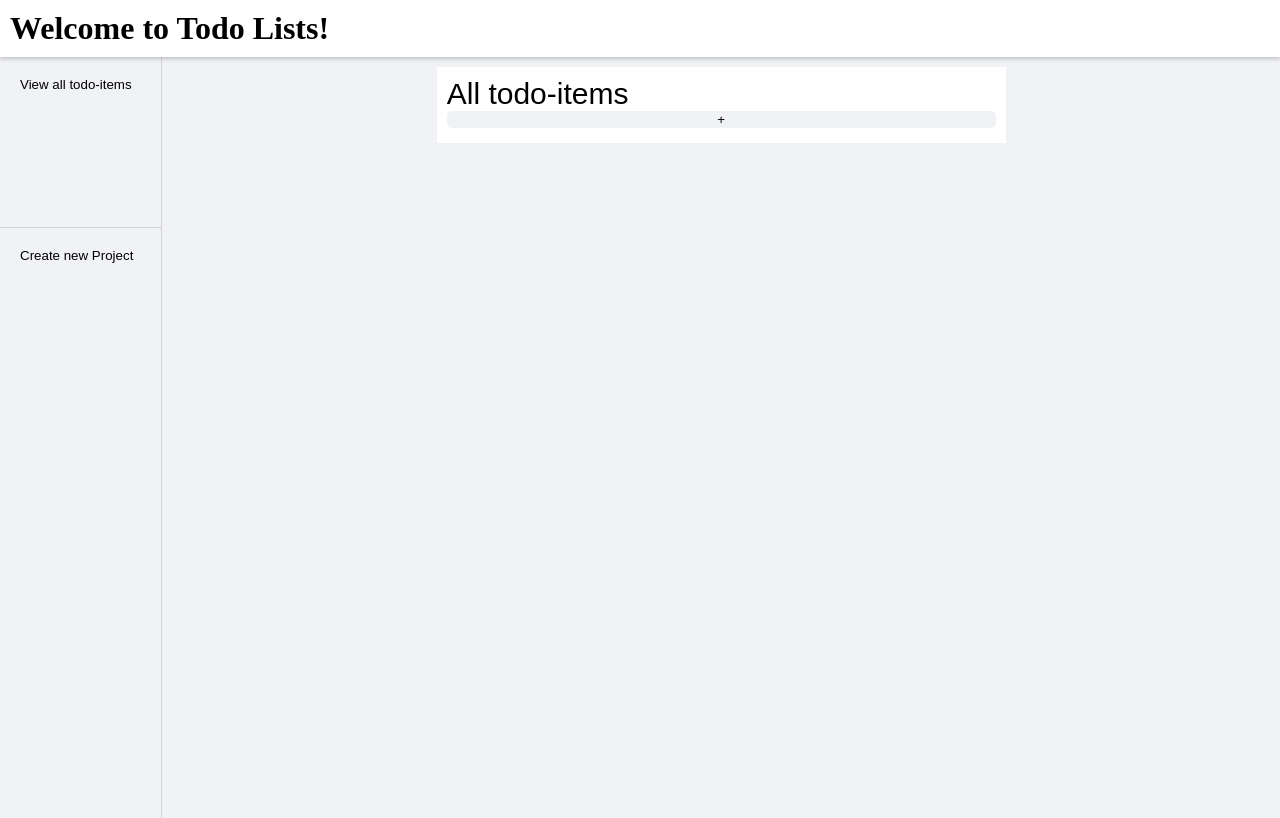
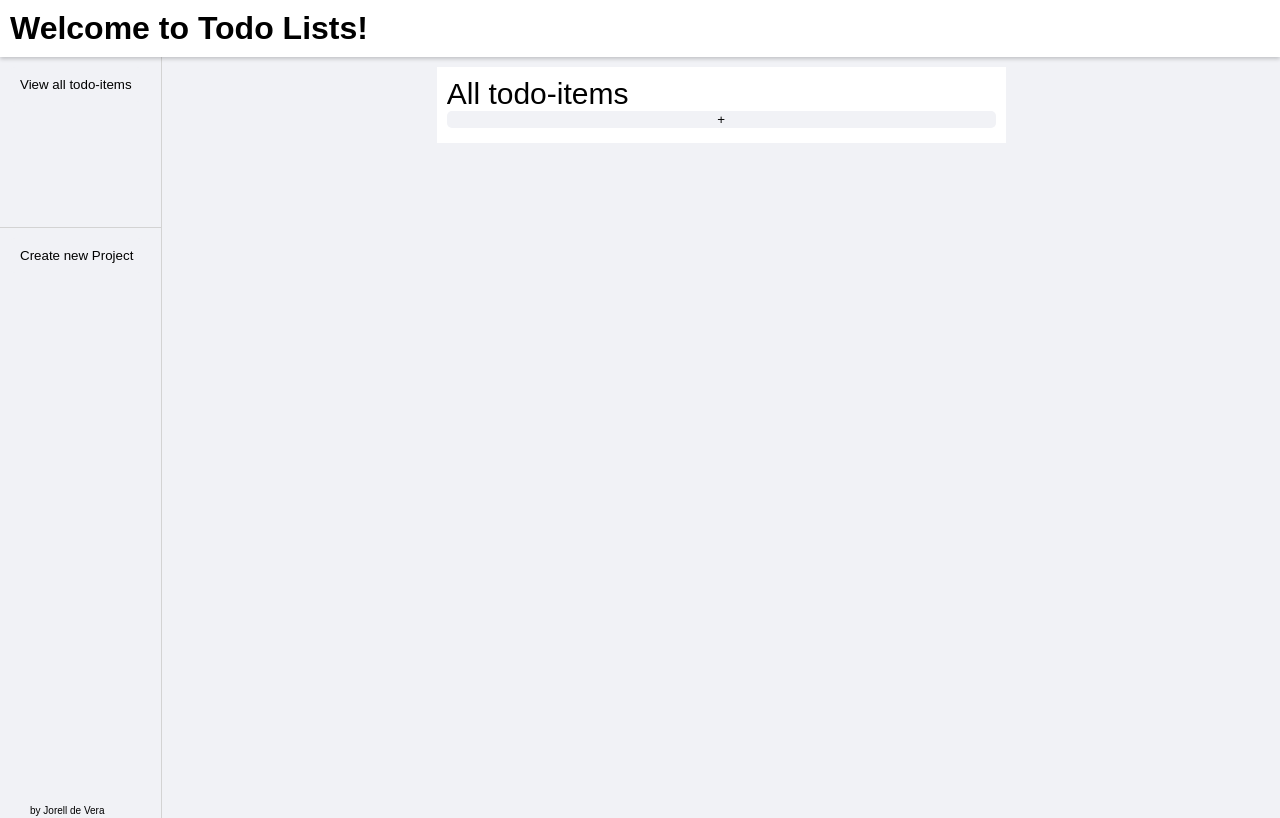
Before and after one commit to jor-eldevera/odin-todo-list, a website built with webpack: page dist/index.html in a window 1280 px wide. Built offline with Linux system fonts and the light colour scheme.

Commit message:
Add made by to bottom of sidebar

```diff
--- a/src/style.css
+++ b/src/style.css
@@ -24,6 +24,7 @@ header {
 
 h1 {
 	margin: 0px;
+	font-family: Arial, Helvetica, sans-serif;
 }
 
 #body-container {
@@ -54,7 +55,19 @@ h1 {
 }
 
 #bottom-left-sidebar {
+	position: relative;
+	height: calc(100% - 150px - 43px);
 	padding: 10px;
+}
+
+#madeBy {
+	position: absolute;
+	bottom: 0;
+
+	font-family: sans-serif;
+	font-size: 10px;
+
+	margin: 0 20px;
 }
 
 #newProjectBtn {
```
Also changed, not shown: dist/index.html, dist/main.js.
